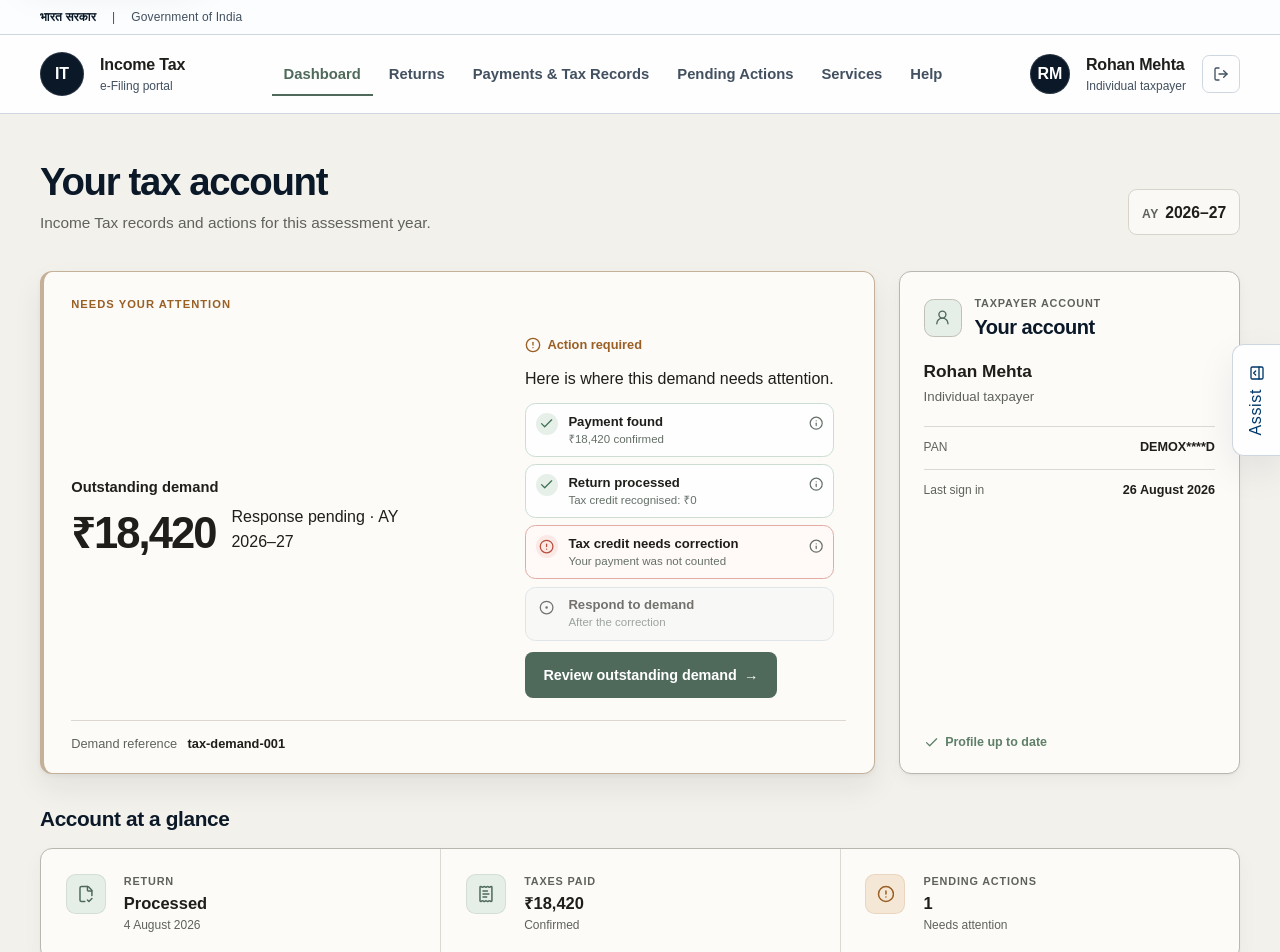
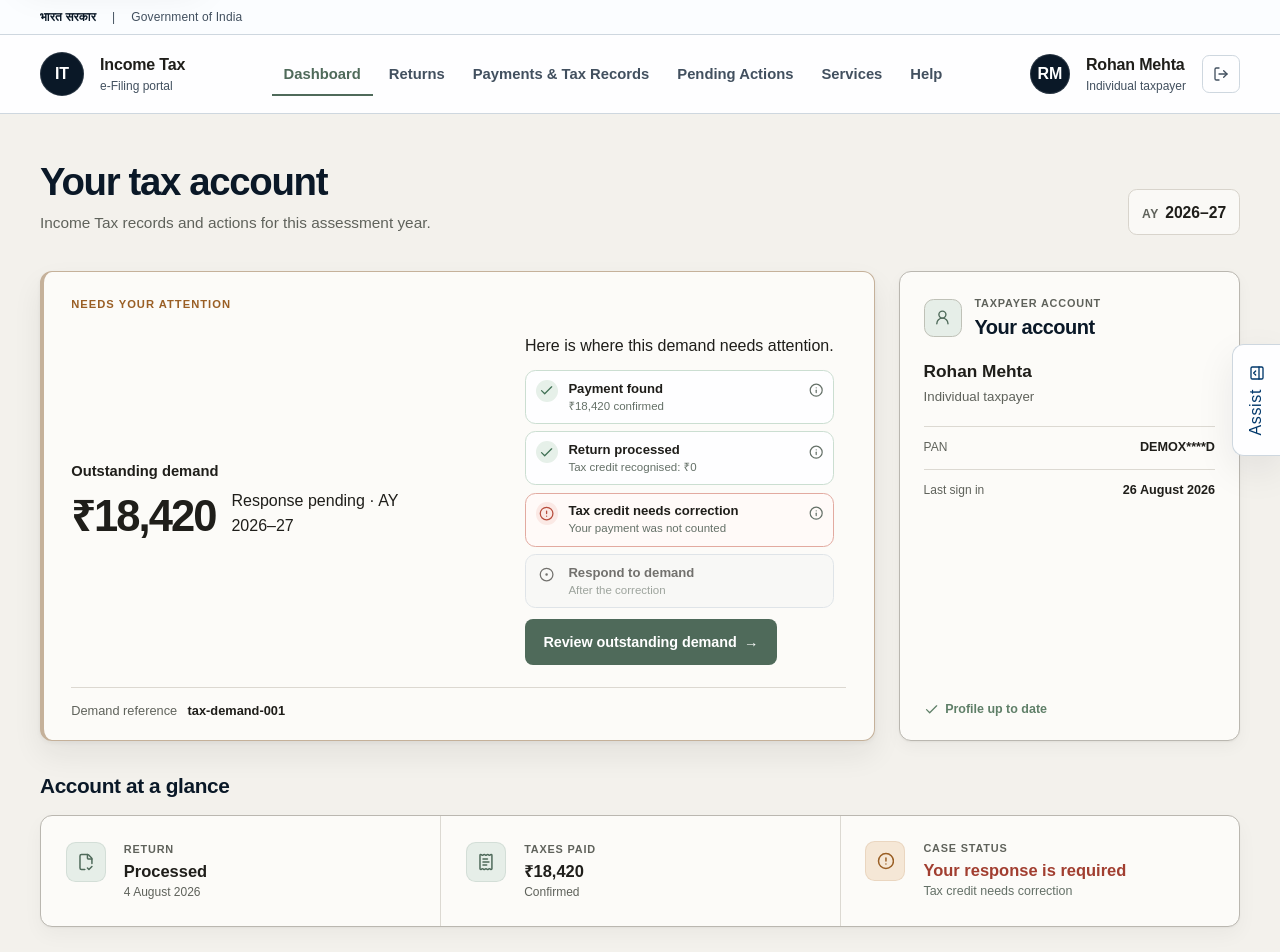
Before and after one commit to thedhingrastudio/Hackathon_IncomeTax, a Next.js app: page /dashboard in a window 1280 px wide. Shown: the top 952 px of the page. Built offline with nearby package versions, Linux system fonts and the light colour scheme; a web font is replaced by a local one.

Commit message:
feat: show demand progress on dashboard

```diff
--- a/src/app/dashboard/page.tsx
+++ b/src/app/dashboard/page.tsx
@@ -1,6 +1,7 @@
 import Link from "next/link";
 import { ArrowRight, Check, CircleAlert, FileCheck2, ReceiptText, UserRound } from "lucide-react";
 import CaseAwareDemandProgress from "../../components/portal/CaseAwareDemandProgress";
+import CaseStateLabel from "../../components/portal/CaseStateLabel";
 import { getOutstandingDemand, getProcessingResult, getTaxPayment, getTaxpayer, getTaxReturn } from "../../data/mock";
 import { formatAssessmentYear, formatIndianCurrency, formatIndianDate, formatIndianShortDate, formatRecordLabel } from "../../lib/format-tax";
 
@@ -25,7 +26,7 @@ export default function DashboardPage() {
         <div className="tax-account-demand-card">
           <p className="dashboard-section-label" id="attention-title">Needs your attention</p>
           <div className="tax-account-demand-main"><p>Outstanding demand</p><strong>{formatIndianCurrency(demand.amount, demand.currency)}</strong><span>Response pending <span aria-hidden="true">·</span> AY {assessmentYear}</span></div>
-          <div className="tax-account-demand-action"><span className="attention-state"><CircleAlert aria-hidden="true" />{formatRecordLabel(demand.status)}</span><CaseAwareDemandProgress fallbackHref="/pending-actions/demand" fallbackLabel="Review outstanding demand" /></div>
+          <div className="tax-account-demand-action"><CaseAwareDemandProgress fallbackHref="/pending-actions/demand" fallbackLabel="Review outstanding demand" /></div>
           <p className="tax-account-demand-reference"><span>Demand reference</span><strong>{demand.demandId}</strong></p>
         </div>
       </section>
@@ -43,7 +44,7 @@ export default function DashboardPage() {
       <div className="account-summary-surface"><dl>
         <div><span className="summary-icon summary-icon--sage"><FileCheck2 aria-hidden="true" /></span><dt>Return</dt><dd><strong>Processed</strong><span>{formatIndianDate(processing.processedOn)}</span></dd></div>
         <div><span className="summary-icon summary-icon--sage"><ReceiptText aria-hidden="true" /></span><dt>Taxes paid</dt><dd><strong>{formatIndianCurrency(payment.amount, payment.currency)}</strong><span>{formatRecordLabel(payment.status)}</span></dd></div>
-        <div><span className="summary-icon summary-icon--amber"><CircleAlert aria-hidden="true" /></span><dt>Pending actions</dt><dd><strong>1</strong><span>Needs attention</span></dd></div>
+        <div><span className="summary-icon summary-icon--amber"><CircleAlert aria-hidden="true" /></span><dt>Case status</dt><dd><CaseStateLabel compact /></dd></div>
       </dl></div>
     </section>
 
```
